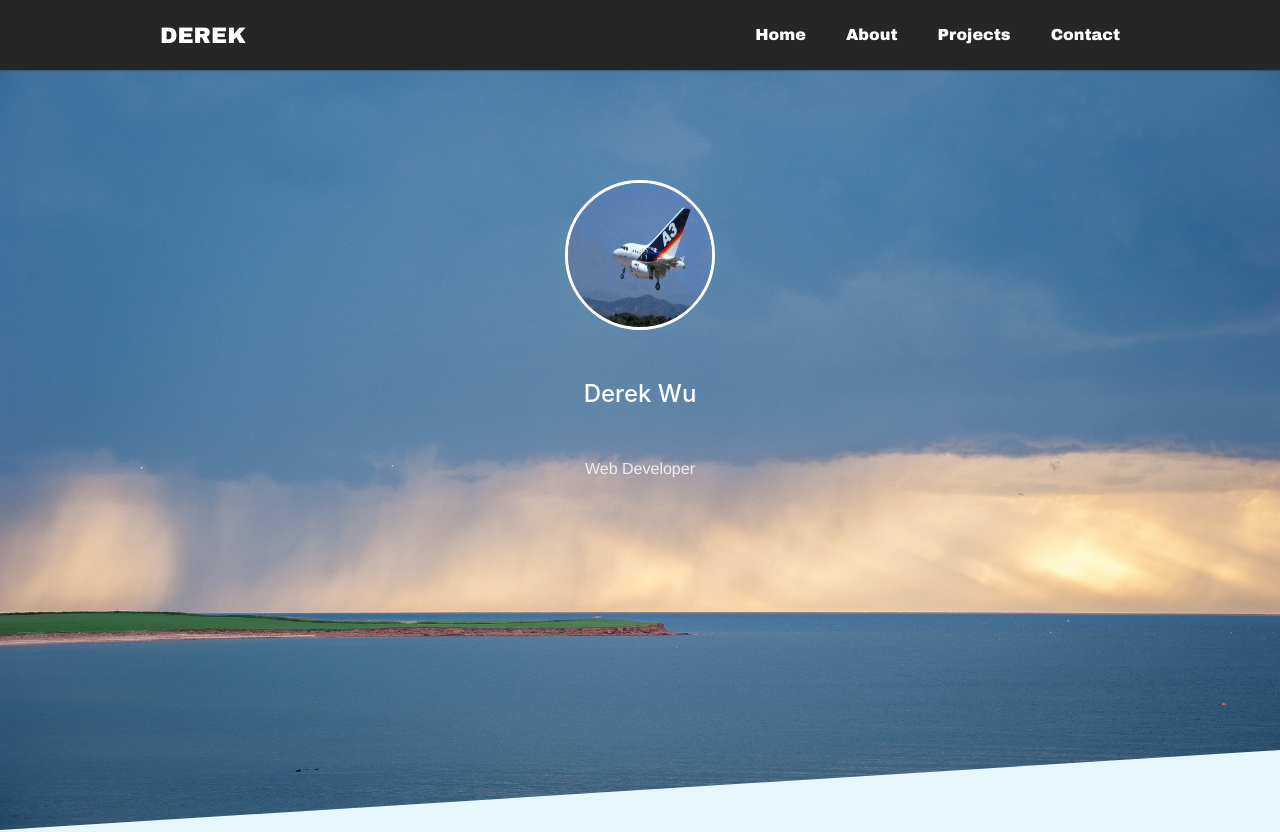
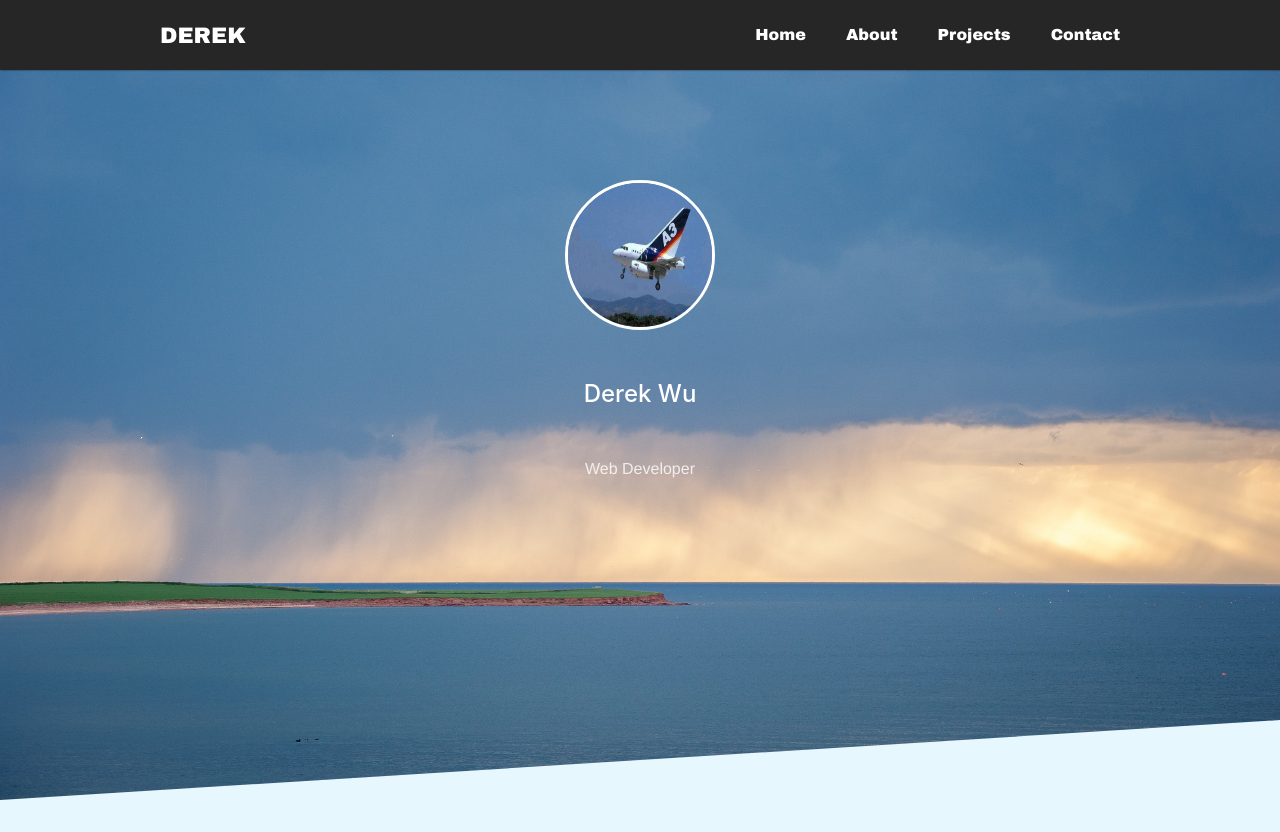
Before and after one commit to derek12356/portfolio, a plain HTML site: page index.html in a window 1280 px wide. Shown: the top 832 px of the page. Drawn offline with nearby package versions, Linux system fonts and the light colour scheme.

Commit message:
fix layout

```diff
--- a/index.html
+++ b/index.html
@@ -25,7 +25,7 @@
     <nav>
       <div class="nav-mobile"><a id="nav-toggle" href="#!"><span></span></a></div>
       <ul class="nav-list">
-        <li class='homenav'><a href="#toppage">Home</a></li>
+        <li><a href="#">Home</a></li>
         <li><a href="#about-section">About</a></li>
         <li><a href="#project-section">Projects</a></li>
         <li><a href="#footer-section">Contact</a></li>
--- a/scss/styles.scss
+++ b/scss/styles.scss
@@ -18,7 +18,7 @@ header{
   -webkit-clip-path: polygon(0 0, 100% 0, 100% 90%, 0% 100%);
   clip-path: polygon(0 0, 100% 0, 100% 90%, 0% 100%);
   position: relative;
-  margin-top:30px;
+  margin-top:0px;
   background-image: url("../img/headerimg.jpg");
   max-width: 100%;
   height:100%;
@@ -28,7 +28,7 @@ header{
   background-size: cover;
   .profile-image{
   cursor: pointer;
-  margin-top: 150px;
+  margin-top: 180px;
   width: 150px;
   height: 150px;
   border-radius: 50%;
```
Also changed, not shown: css/styles.css, 1 other file.
